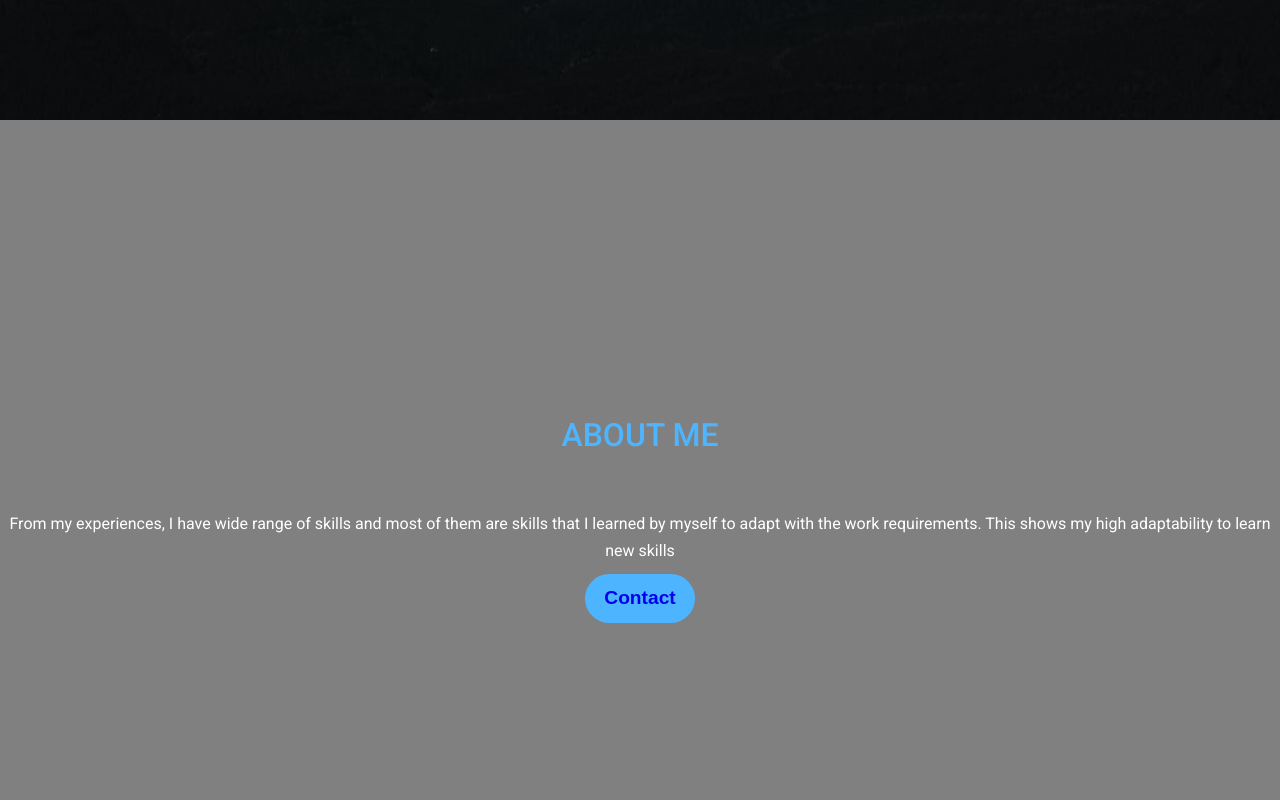
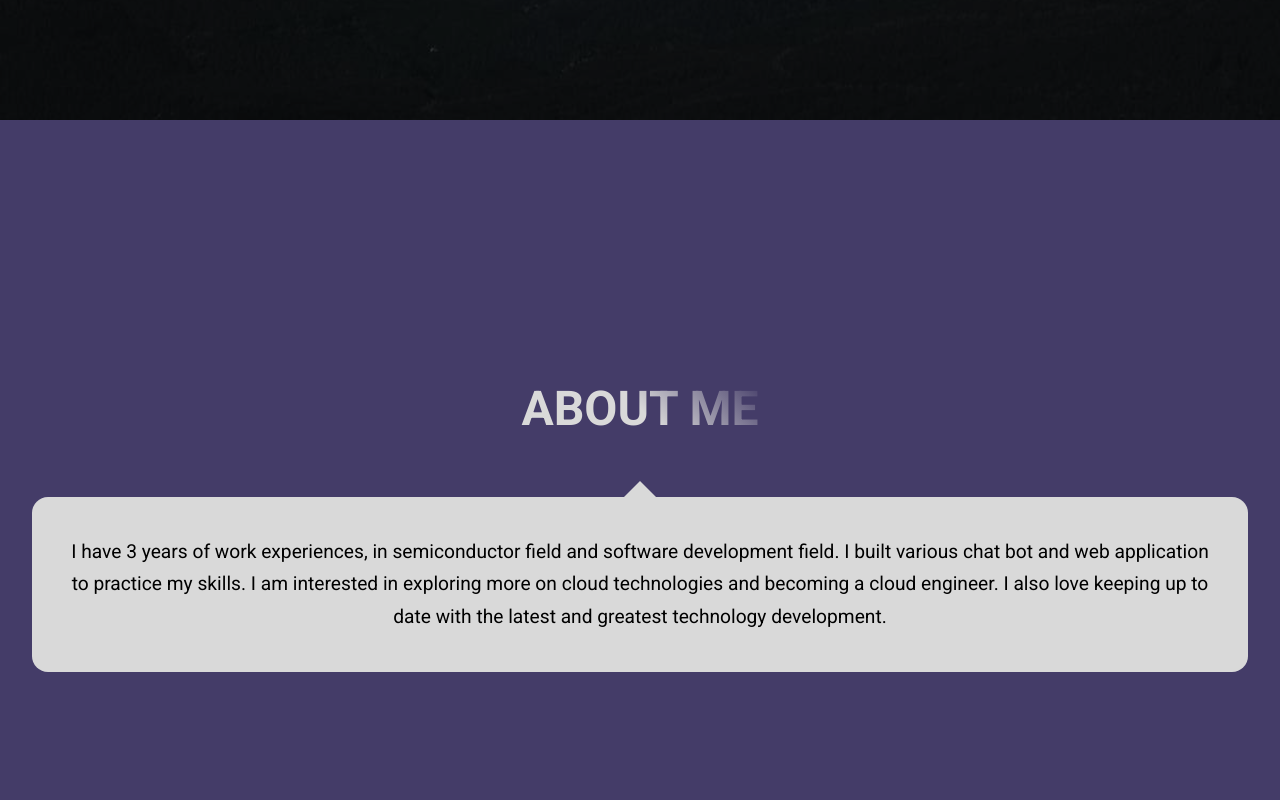
Before and after one commit to akkeyron/akkeyron.github.io, a React (Create React App) app: page / in a window 1280 px wide. Shown: the part 680-1480 px from the top of the page. Built offline with nearby package versions, Linux system fonts and the light colour scheme.

Commit message:
About component

```diff
--- a/src/components/About/About.css
+++ b/src/components/About/About.css
@@ -1,18 +1,44 @@
-.about__container {
+#about {
+    background: #443C68;
 }
 
 .about__me {
-    width: 100%;
-    height: 100%;
-    aspect-ratio: 1/1;
+    margin-inline: 2rem;
+    padding: 2em;
     border-radius: 1rem;
-    background: red;
-    display: flex;
-    flex-direction: column;
-    align-items: center;
-    text-align: center;
+    background: #D9D9D9;
+    color: black;
+    position: relative;
+    outline: none;
+    font-size: 1.2em;
+    font-weight: 400;
 }
+
+.about__me::before {
+    content: '';
+    position: absolute;
+    top: 0;
+    left: 50%;
+    transform: translateX(-50%) translateY(-100%);
+    border-left: 1rem solid transparent;
+    border-right: 1rem solid transparent;
+    border-bottom: 1rem solid #D9D9D9;
+  }
 
 .about__me h2 {
     margin: 2rem;
 }
+
+.gradient-text {
+    background-image: linear-gradient(
+        45deg,
+        #D9D9D9 50%,
+        #443C68
+        );
+    -webkit-background-clip: text;
+    -webkit-text-fill-color: transparent;
+    -moz-background-clip: text;
+    -moz-text-fill-color: transparent;
+    font-size: 1.5em;
+    font-weight: 800;
+}
--- a/src/components/About/About.tsx
+++ b/src/components/About/About.tsx
@@ -7,16 +7,13 @@ function About() {
 
   return (
     <section id="about">
-      <h2>ABOUT ME</h2>
+      <h2><span className="gradient-text">ABOUT ME</span></h2>
 
       <div className="about__container">
-          <p>
-            From my experiences, I have wide range of skills and most of them are skills that I learned by myself to adapt with the work requirements.
-            This shows my high adaptability to learn new skills
+          <p className="about__me">
+            I have 3 years of work experiences, in semiconductor field and software development field. I built various chat bot and web application to practice my skills.
+            I am interested in exploring more on cloud technologies and becoming a cloud engineer. I also love keeping up to date with the latest and greatest technology development.
           </p>
-
-          <button className='btn-primary'><a href="#contact">Contact</a></button>
-
 
       </div>
     </section>
```
